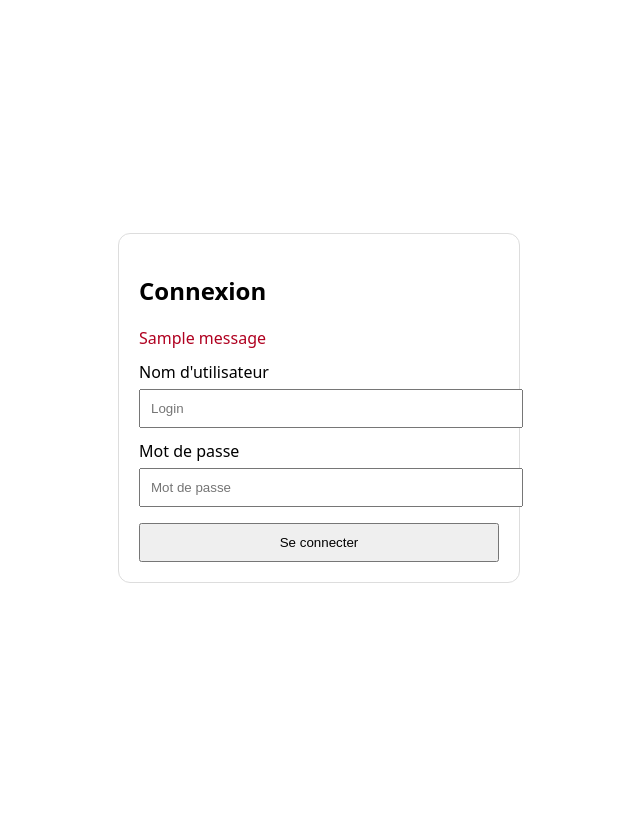
After one commit to remicampistron512/django-tutorial, a Django app: page /polls/login/ in a window 1280 px wide. The commit adds this page. Shown: the whole page, without its empty margins (321-961 px from the left). Run offline with Django 5.2, Linux system fonts and the light colour scheme; one stand-in notice (Sample message) is shown.

Commit message:
5.6 Exercice sur l’authentification des utilisateurs - 1 & 2

```diff
--- a/polls/forms.py
+++ b/polls/forms.py
@@ -1,4 +1,5 @@
 from django import forms
+from django.contrib.auth.forms import AuthenticationForm
 
 
 class NameForm(forms.Form):
@@ -17,3 +18,13 @@ class AddQuestionForm(forms.Form):
     choice_3 = forms.CharField(max_length=200)
     choice_4 = forms.CharField(max_length=200)
     choice_5 = forms.CharField(max_length=200)
+
+class LoginForm(AuthenticationForm):
+    username = forms.CharField(
+        label="Nom d'utilisateur",
+        widget=forms.TextInput(attrs={"class": "form-control", "placeholder": "Login"})
+    )
+    password = forms.CharField(
+        label="Mot de passe",
+        widget=forms.PasswordInput(attrs={"class": "form-control", "placeholder": "Mot de passe"})
+    )
--- /dev/null
+++ b/polls/templates/auth/login.html
@@ -0,0 +1,41 @@
+<!doctype html>
+<html lang="fr">
+<head>
+  <meta charset="utf-8" />
+  <meta name="viewport" content="width=device-width, initial-scale=1" />
+  <title>Connexion</title>
+  <style>
+    body { font-family: system-ui, Arial; display:flex; min-height:100vh; align-items:center; justify-content:center; }
+    .card { width: 360px; padding: 20px; border: 1px solid #ddd; border-radius: 12px; }
+    label { display:block; margin-top: 12px; }
+    input { width: 100%; padding: 10px; margin-top: 6px; }
+    button { width:100%; margin-top: 16px; padding: 10px; cursor:pointer; }
+    .msg { margin-top: 12px; color: #b00020; }
+  </style>
+</head>
+<body>
+  <div class="card">
+    <h2>Connexion</h2>
+
+    {% if messages %}
+      <div class="msg">
+        {% for message in messages %}{{ message }}{% endfor %}
+      </div>
+    {% endif %}
+
+    <form method="post" novalidate>
+      {% csrf_token %}
+
+      <label>{{ form.username.label }}</label>
+      {{ form.username }}
+      {% if form.username.errors %}<div class="msg">{{ form.username.errors }}</div>{% endif %}
+
+      <label>{{ form.password.label }}</label>
+      {{ form.password }}
+      {% if form.password.errors %}<div class="msg">{{ form.password.errors }}</div>{% endif %}
+
+      <button type="submit">Se connecter</button>
+    </form>
+  </div>
+</body>
+</html>
--- a/polls/templates/polls/index.html
+++ b/polls/templates/polls/index.html
@@ -12,7 +12,7 @@
 {% else %}
     <p>No polls are available.</p>
 {% endif %}
-
+<a href="{% url 'polls:logout' %}">Se deconnecter</a>
 <a href="{% url 'polls:add_question' %}">Ajouter une question</a>
 <a href="{% url 'polls:add_question2' %}">Ajouter une question (version améliorée)</a>
 
--- a/polls/urls.py
+++ b/polls/urls.py
@@ -14,4 +14,6 @@ urlpatterns = [
     path("add_question/", views.add_question, name="add_question"),
     path("add_question2/", views.add_question2, name="add_question2"),
     path("name/", views.get_name, name="name"),
+    path("login/", views.login_view, name="login"),
+    path("logout/", views.logout_view, name="logout"),
 ]
--- a/polls/views.py
+++ b/polls/views.py
@@ -1,24 +1,30 @@
+from django.contrib import messages
+from django.contrib.auth import login, authenticate, logout
+from django.contrib.auth.decorators import login_required
 from django.db.models import F, Sum
 from django.http import HttpResponse, Http404, HttpResponseRedirect, request
-from django.shortcuts import render, get_object_or_404
+from django.shortcuts import render, get_object_or_404, redirect
 from django.utils import timezone
 from django.urls import reverse
 from django.views import generic
 
-from .forms import NameForm, ContactForm, AddQuestionForm
+from .forms import NameForm, ContactForm, AddQuestionForm, LoginForm
 from .models import Question, Choice
 from django.core.mail import send_mail
 
 class IndexView(generic.ListView):
+    def dispatch(self, request, *args, **kwargs):
+        if not request.user.is_authenticated:
+            return redirect("/polls/login")
+        return super().dispatch(request, *args, **kwargs)
+
     template_name = "polls/index.html"
     context_object_name = "latest_question_list"
 
     def get_queryset(self):
-        """
-        Return the last five published questions (not including those set to be
-        published in the future).
-        """
-        return Question.objects.filter(pub_date__lte=timezone.now()).order_by("-pub_date")[:5]
+        return Question.objects.filter(
+            pub_date__lte=timezone.now()
+        ).order_by("-pub_date")[:5]
 
 
 class DetailView(generic.DetailView):
@@ -36,11 +42,13 @@ class ResultsView(generic.DetailView):
     template_name = "polls/results.html"
 
 def all(request):
-    return render(
-        request,
-        "polls/all.html",
-        {"questions": Question.objects.all()},
-    )
+
+        return render(
+            request,
+            "polls/all.html",
+            {"questions": Question.objects.all()},
+        )
+
 
 
 def add_question(request):
@@ -196,3 +204,33 @@ def add_question2(request):
 
 
     return render(request, "polls/add_question2.html",{"form": form})
+
+def login_view(request):
+    if request.user.is_authenticated:
+        return redirect("../")  # change si besoin
+
+    form = LoginForm(request.POST or None)
+
+    if request.method == "POST" and form.is_valid():
+        username = form.cleaned_data["username"]
+        password = form.cleaned_data["password"]
+
+        user = authenticate(request, username=username, password=password)
+        if user is not None:
+            login(request, user)
+            next_url = request.GET.get("next")
+            return redirect(next_url or "../")
+        else:
+            messages.error(request, "Identifiants invalides.")
+
+    return render(request, "auth/login.html", {"form": form})
+
+
+def logout_view(request):
+    logout(request)
+    return redirect("/polls/login")
+
+
+@login_required
+def home_view(request):
+    return render(request, "index.html")
```
Also changed, not shown: polls/templates/polls/login.html (added, +10 -0 lines).
